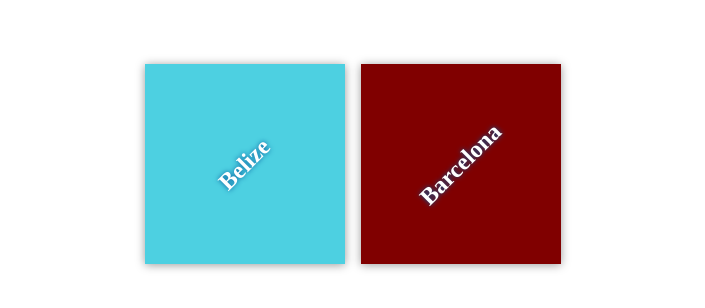
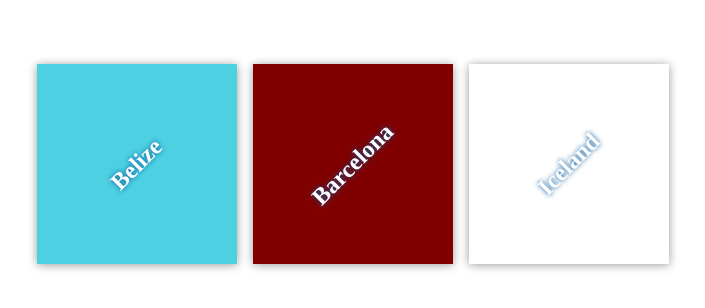
Before and after one commit to mgrieve/travel-test-a, a plain HTML site: page index.html in a window 1280 px wide. Shown: the part 236-544 px from the top of the page, without its empty margins (287-992 px from the left). Drawn offline with Linux system fonts and the light colour scheme.

Commit message:
Add Iceland as a destination
On branch add-iceland
Changes to be committed:
	modified:   css/app.css
	modified:   index.html

```diff
--- a/css/app.css
+++ b/css/app.css
@@ -58,3 +58,7 @@
 #barcelona {
     background-color: #800000;
 }
+
+#iceland {
+    background-color: #FFFFFF;
+}
--- a/index.html
+++ b/index.html
@@ -17,6 +17,10 @@
             <div class="destination" id="barcelona">
                 <h2>Barcelona</h2>
             </div>
+
+            <div class="destination" id="iceland">
+                <h2>Iceland</h2>
+            </div>
         </div>
     </div>
 
```
